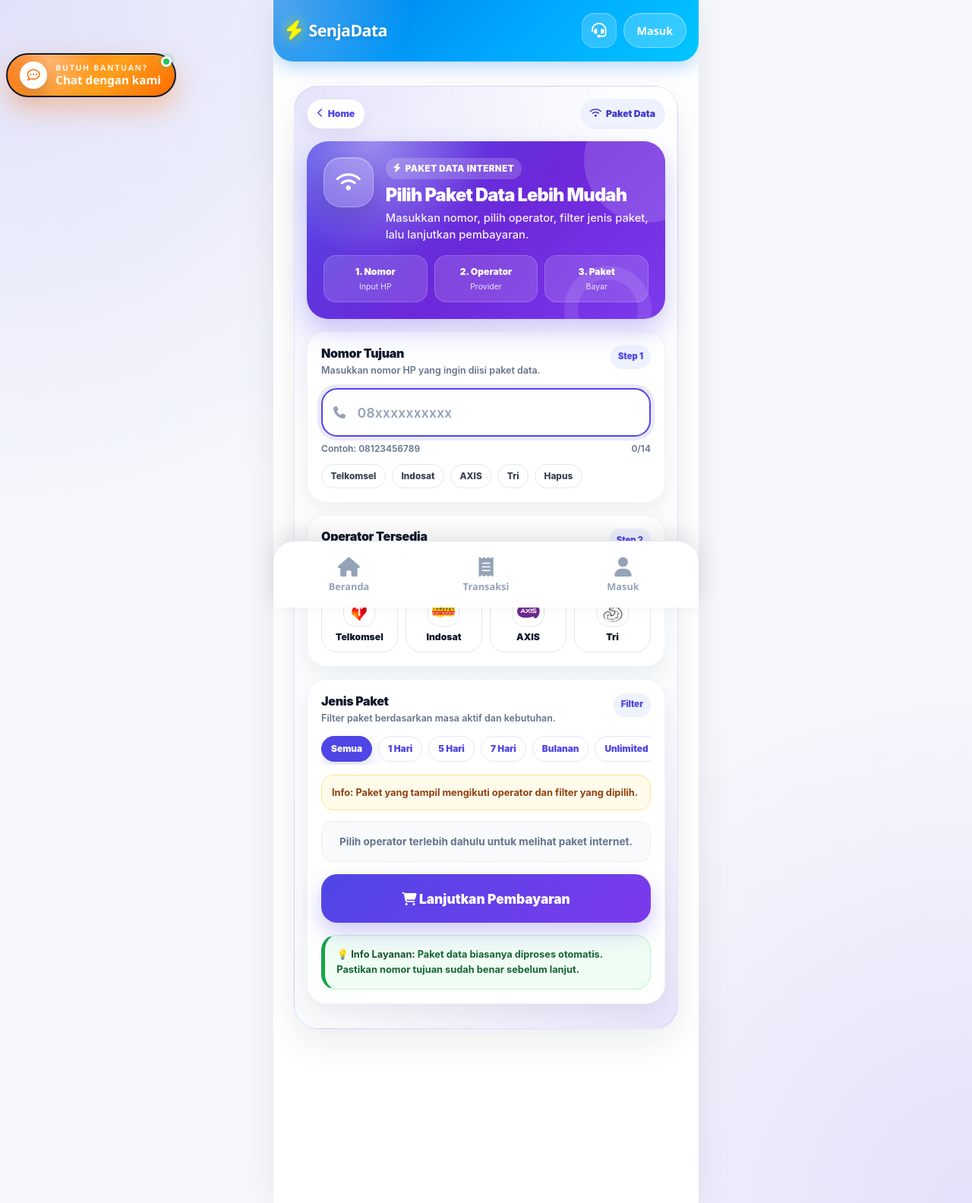
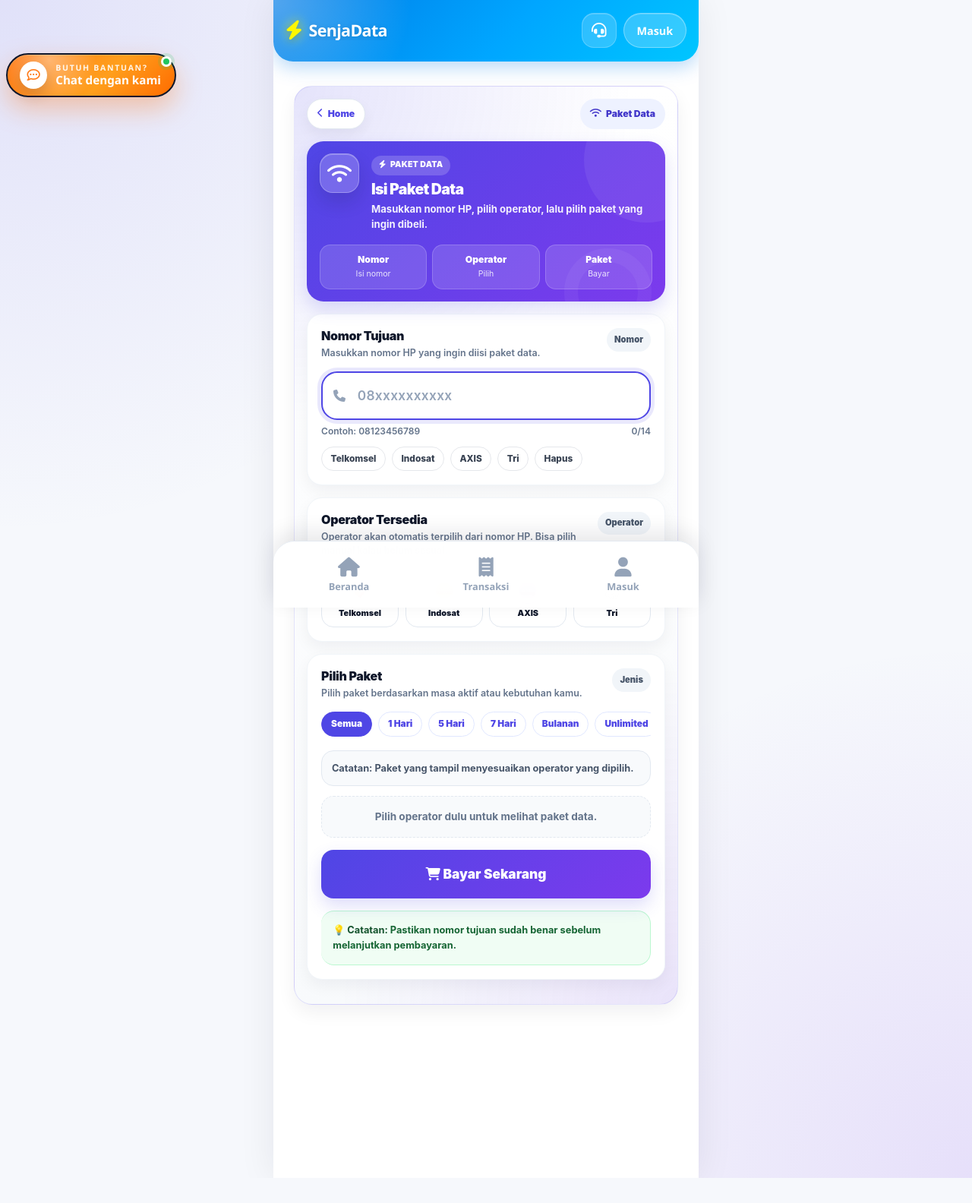
Before and after one commit to simanjuntakanggi381-alt/Pulsa-Ultra, a Flask app: page /data in a window 1280 px wide. Shown: the whole page at 76% size. After the commit the page ends 1551 px from the top, so only its background shows below. Run offline with Flask 3, Linux system fonts and the light colour scheme.

Commit message:
Rapikan halaman paket data

```diff
--- a/templates/data.html
+++ b/templates/data.html
@@ -858,6 +858,129 @@ body{
         grid-template-columns:repeat(3,1fr);
     }
 }
+
+/* Rapihan manual halaman paket data */
+.data-shell{
+    border-radius:24px !important;
+    box-shadow:0 10px 24px rgba(15,23,42,.06) !important;
+}
+
+.data-hero{
+    border-radius:22px !important;
+    padding:1.05rem !important;
+    box-shadow:0 10px 22px rgba(79,70,229,.18) !important;
+    background:linear-gradient(135deg,#4f46e5,#7c3aed) !important;
+}
+
+.data-hero:before,
+.data-hero:after{
+    opacity:.45;
+}
+
+.data-hero-icon{
+    width:52px !important;
+    height:52px !important;
+    flex-basis:52px !important;
+    border-radius:17px !important;
+}
+
+.data-badge{
+    font-size:.66rem !important;
+    letter-spacing:.02em !important;
+}
+
+.data-hero h2{
+    font-size:1.22rem !important;
+}
+
+.data-hero p{
+    font-size:.82rem !important;
+    font-weight:650 !important;
+}
+
+.data-step-row{
+    gap:.45rem !important;
+}
+
+.data-step{
+    padding:.58rem .35rem !important;
+    border-radius:14px !important;
+}
+
+.data-card{
+    border-radius:20px !important;
+    box-shadow:0 8px 20px rgba(15,23,42,.05) !important;
+}
+
+.section-pill{
+    background:#f1f5f9 !important;
+    color:#475569 !important;
+}
+
+.operator-grid{
+    gap:.55rem !important;
+}
+
+.operator-card{
+    min-height:78px !important;
+    border-radius:16px !important;
+}
+
+.operator-card.active{
+    border:2px solid #4f46e5 !important;
+    background:#f5f3ff !important;
+}
+
+.operator-logo{
+    width:34px !important;
+    height:34px !important;
+    margin-bottom:.38rem !important;
+}
+
+.operator-name{
+    font-size:.68rem !important;
+}
+
+.filter-btn{
+    box-shadow:none !important;
+}
+
+.package-note{
+    background:#f8fafc !important;
+    border-color:#e2e8f0 !important;
+    color:#475569 !important;
+}
+
+.package-card{
+    min-height:118px !important;
+    border-radius:18px !important;
+    box-shadow:none !important;
+}
+
+.package-card:hover{
+    transform:translateY(-1px) !important;
+}
+
+.package-card.active{
+    background:#f5f3ff !important;
+    box-shadow:0 8px 20px rgba(79,70,229,.10) !important;
+}
+
+.package-label{
+    background:#f1f5f9 !important;
+    color:#4f46e5 !important;
+}
+
+.btn-submit{
+    border-radius:16px !important;
+    box-shadow:0 10px 22px rgba(79,70,229,.18) !important;
+}
+
+.note{
+    border-left:0 !important;
+    border-radius:17px !important;
+}
+
 </style>
 
 <div class="data-page">
@@ -892,24 +1015,24 @@ body{
                 <div>
                     <div class="data-badge">
                         <i class="fa-solid fa-bolt"></i>
-                        Paket Data Internet
+                        Paket Data
                     </div>
-                    <h2>Pilih Paket Data Lebih Mudah</h2>
-                    <p>Masukkan nomor, pilih operator, filter jenis paket, lalu lanjutkan pembayaran.</p>
+                    <h2>Isi Paket Data</h2>
+                    <p>Masukkan nomor HP, pilih operator, lalu pilih paket yang ingin dibeli.</p>
                 </div>
             </div>
 
             <div class="data-step-row">
                 <div class="data-step">
-                    <strong>1. Nomor</strong>
-                    <span>Input HP</span>
+                    <strong>Nomor</strong>
+                    <span>Isi nomor</span>
                 </div>
                 <div class="data-step">
-                    <strong>2. Operator</strong>
-                    <span>Provider</span>
+                    <strong>Operator</strong>
+                    <span>Pilih</span>
                 </div>
                 <div class="data-step">
-                    <strong>3. Paket</strong>
+                    <strong>Paket</strong>
                     <span>Bayar</span>
                 </div>
             </div>
@@ -929,7 +1052,7 @@ body{
                         <h3>Nomor Tujuan</h3>
                         <p>Masukkan nomor HP yang ingin diisi paket data.</p>
                     </div>
-                    <span class="section-pill">Step 1</span>
+                    <span class="section-pill">Nomor</span>
                 </div>
 
                 <div class="input-box">
@@ -969,14 +1092,14 @@ body{
                 <div class="section-head">
                     <div>
                         <h3>Operator Tersedia</h3>
-                        <p>Operator akan aktif otomatis setelah nomor dimasukkan. Pilih manual hanya jika belum cocok.</p>
+                        <p>Operator akan otomatis terpilih dari nomor HP. Bisa pilih manual kalau belum sesuai.</p>
                     </div>
-                    <span class="section-pill">Step 2</span>
+                    <span class="section-pill">Operator</span>
                 </div>
 
                 <div class="operator-grid" id="operatorGrid">
                     <div class="operator-empty">
-                        Operator akan tampil otomatis sesuai produk yang tersedia.
+                        Operator tersedia akan muncul di sini.
                     </div>
                 </div>
             </div>
@@ -984,10 +1107,10 @@ body{
             <div class="data-card">
                 <div class="section-head">
                     <div>
-                        <h3>Jenis Paket</h3>
-                        <p>Filter paket berdasarkan masa aktif dan kebutuhan.</p>
+                        <h3>Pilih Paket</h3>
+                        <p>Pilih paket berdasarkan masa aktif atau kebutuhan kamu.</p>
                     </div>
-                    <span class="section-pill">Filter</span>
+                    <span class="section-pill">Jenis</span>
                 </div>
 
                 <div class="package-filter">
@@ -1002,23 +1125,23 @@ body{
                 </div>
 
                 <div class="package-note">
-                    <strong>Info:</strong> Paket yang tampil mengikuti operator dan filter yang dipilih.
+                    <strong>Catatan:</strong> Paket yang tampil menyesuaikan operator yang dipilih.
                 </div>
 
                 <div class="package-grid" id="packageGrid">
                     <div class="package-empty">
-                        Pilih operator terlebih dahulu untuk melihat paket internet.
+                        Pilih operator dulu untuk melihat paket data.
                     </div>
                 </div>
 
                 <div class="summary-box" id="summaryBox">
                     <div class="summary-title">
                         <i class="fa-solid fa-receipt"></i>
-                        Detail Transaksi
+                        Ringkasan
                     </div>
 
                     <div class="summary-row">
-                        <span>No. Tujuan</span>
+                        <span>Nomor Tujuan</span>
                         <b id="sumNomor">-</b>
                     </div>
 
@@ -1044,12 +1167,12 @@ body{
                 {% if produk_final %}
                 <button type="submit" class="btn-submit" id="btnBayar">
                     <i class="fa-solid fa-cart-shopping"></i>
-                    Lanjutkan Pembayaran
+                    Bayar Sekarang
                 </button>
                 {% endif %}
 
                 <div class="note">
-                    💡 <strong>Info Layanan:</strong> Paket data biasanya diproses otomatis. Pastikan nomor tujuan sudah benar sebelum lanjut.
+                    💡 <strong>Catatan:</strong> Pastikan nomor tujuan sudah benar sebelum melanjutkan pembayaran.
                 </div>
             </div>
         </form>
@@ -1127,7 +1250,7 @@ body{
     const btnBayar=document.getElementById('btnBayar');
 
     let activeOperator='';
-    let activeFilter='ALL';
+    let activeJenis='ALL';
 
     const operatorMeta={
         TSEL:{
@@ -1355,14 +1478,14 @@ body{
         const meta=getMeta(op);
 
         operatorInfo.style.display='block';
-        operatorInfo.innerHTML='<i class="fa-solid fa-circle-check"></i> '+(auto?'Operator terdeteksi: ':'Operator dipilih: ')+'<strong>'+meta.nama+'</strong>';
+        operatorInfo.innerHTML='<i class="fa-solid fa-circle-check"></i> '+(auto?'Operator: ':'Operator: ')+'<strong>'+meta.nama+'</strong>';
 
         renderPackages();
         updateSummary();
     }
 
-    function setFilter(filter){
-        activeFilter=filter;
+    function setJenis(filter){
+        activeJenis=filter;
 
         document.querySelectorAll('.filter-btn').forEach(function(btn){
             btn.classList.toggle('active',btn.dataset.filter===filter);
@@ -1391,7 +1514,7 @@ body{
         kodeProduk.value='';
 
         if(!activeOperator){
-            packageGrid.innerHTML='<div class="package-empty">Pilih operator terlebih dahulu untuk melihat paket internet.</div>';
+            packageGrid.innerHTML='<div class="package-empty">Pilih operator dulu untuk melihat paket data.</div>';
             updateSummary();
             return;
         }
@@ -1400,14 +1523,14 @@ body{
             return item.dataset.operator===activeOperator;
         });
 
-        if(activeFilter!=='ALL'){
+        if(activeJenis!=='ALL'){
             list=list.filter(function(item){
-                return item.dataset.tipe===activeFilter;
+                return item.dataset.tipe===activeJenis;
             });
         }
 
         if(!list.length){
-            packageGrid.innerHTML='<div class="package-empty">Paket untuk filter ini belum tersedia pada operator yang dipilih.</div>';
+            packageGrid.innerHTML='<div class="package-empty">Paket belum tersedia untuk pilihan ini.</div>';
             updateSummary();
             return;
         }
@@ -1423,7 +1546,7 @@ body{
             card.innerHTML=
                 '<div class="package-label">'+filterLabel(item.dataset.tipe)+'</div>'+
                 '<div class="package-name">'+item.dataset.nama+'</div>'+
-                '<div class="package-desc">Klik untuk memilih paket data ini</div>'+
+                '<div class="package-desc">Pilih paket ini</div>'+
                 '<div class="package-price">'+item.dataset.harga+'</div>';
 
             card.addEventListener('click',function(){
@@ -1477,7 +1600,7 @@ body{
                 setOperator(op,true);
             }else if(nomor.length>=4){
                 operatorInfo.style.display='block';
-                operatorInfo.innerHTML='<i class="fa-solid fa-circle-info"></i> Operator belum terdeteksi. Silakan pilih manual.';
+                operatorInfo.innerHTML='<i class="fa-solid fa-circle-info"></i> Operator belum terbaca. Silakan pilih manual.';
                 updateSummary();
             }else{
                 operatorInfo.style.display='none';
@@ -1501,7 +1624,7 @@ body{
 
     document.querySelectorAll('.filter-btn').forEach(function(btn){
         btn.addEventListener('click',function(){
-            setFilter(btn.dataset.filter);
+            setJenis(btn.dataset.filter);
         });
     });
 
@@ -1513,24 +1636,24 @@ body{
 
             if(!nomor || nomor.length<10){
                 e.preventDefault();
-                alert('Masukkan nomor HP yang valid minimal 10 digit.');
+                alert('Masukkan nomor HP minimal 10 digit.');
                 nomorInput.focus();
                 return;
             }
 
             if(!op){
                 e.preventDefault();
-                alert('Silakan pilih operator terlebih dahulu.');
+                alert('Pilih operator dulu.');
                 return;
             }
 
             if(!produk){
                 e.preventDefault();
-                alert('Silakan pilih paket data terlebih dahulu.');
+                alert('Pilih paket data dulu.');
                 return;
             }
 
-            btnBayar.innerHTML='<i class="fa-solid fa-circle-notch fa-spin"></i> Memproses Paket Data...';
+            btnBayar.innerHTML='<i class="fa-solid fa-circle-notch fa-spin"></i> Memproses...';
             btnBayar.style.opacity='0.75';
             btnBayar.style.pointerEvents='none';
         });
```
